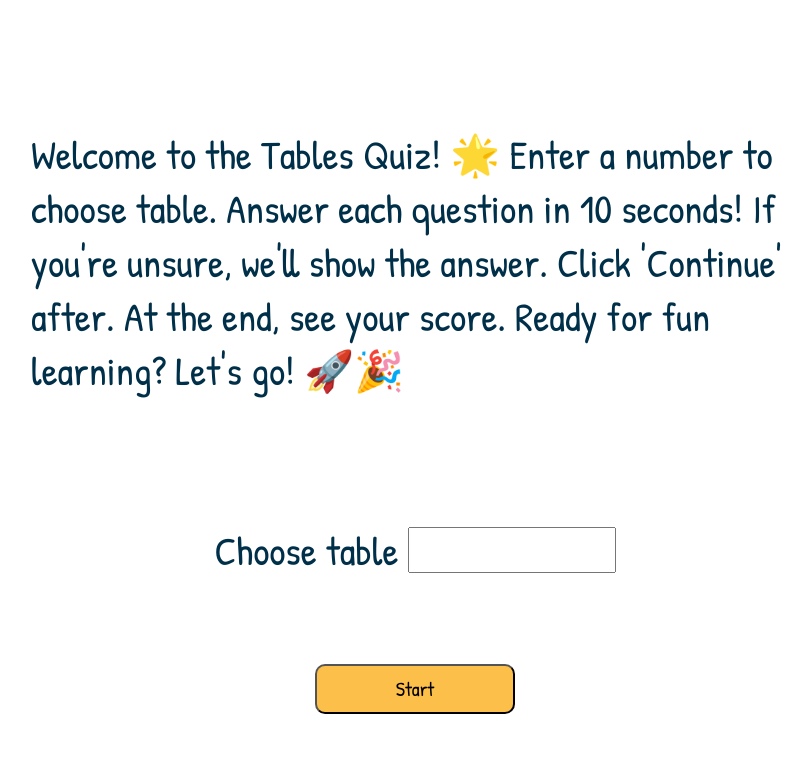
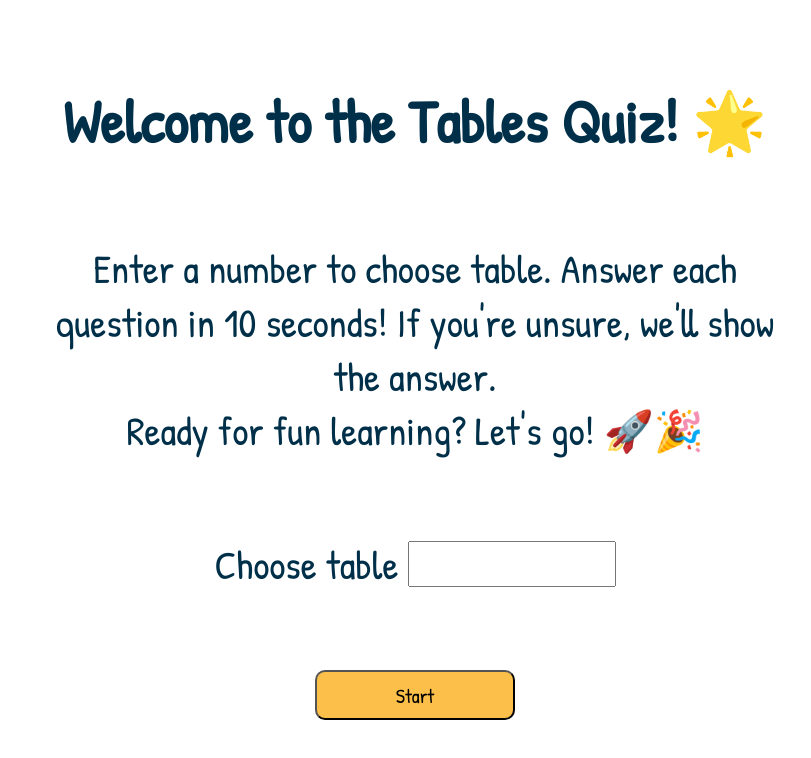
Before and after one commit to shrads12/times-tables, a plain HTML site: page public/index.html in a window 1280 px wide. Shown: the whole page, without its empty margins (225-1036 px from the left). Drawn offline with nearby package versions, Linux system fonts and the light colour scheme.

```diff
--- a/quiz.html
+++ b/public/index.html
@@ -15,12 +15,14 @@
   </head>
   <body>
     <section class="start">
-      <p>
-        Welcome to the Tables Quiz! 🌟 Enter a number to choose table. Answer
-        each question in 10 seconds! If you're unsure, we'll show the answer.
-        Click 'Continue' after. At the end, see your score. Ready for fun
-        learning? Let's go! 🚀🎉
-      </p>
+      <h2>Welcome to the Tables Quiz! 🌟</h2>
+      <div class="instructions">
+        <p>
+          Enter a number to choose table. Answer each question in 10 seconds! If
+          you're unsure, we'll show the answer.
+        </p>
+        <p>Ready for fun learning? Let's go! 🚀🎉</p>
+      </div>
       <div class="table-container">
         <label for="table">Choose table</label>
         <input type="number" name="table" id="table" />
--- a/quiz.css
+++ b/public/quiz.css
@@ -27,6 +27,11 @@
   color: #003049;
 }
 
+h2,
+p {
+  margin: 0;
+}
+
 .start,
 .pass,
 .fail {
@@ -34,7 +39,13 @@
   justify-content: space-evenly;
   align-items: center;
   flex-direction: column;
-  row-gap: 30;
+}
+
+.instructions {
+  display: flex;
+  align-items: center;
+  text-align: center;
+  flex-direction: column;
 }
 
 .question {
```
Also changed, not shown: public/quiz.js (renamed from quiz.js), 1 other file.
